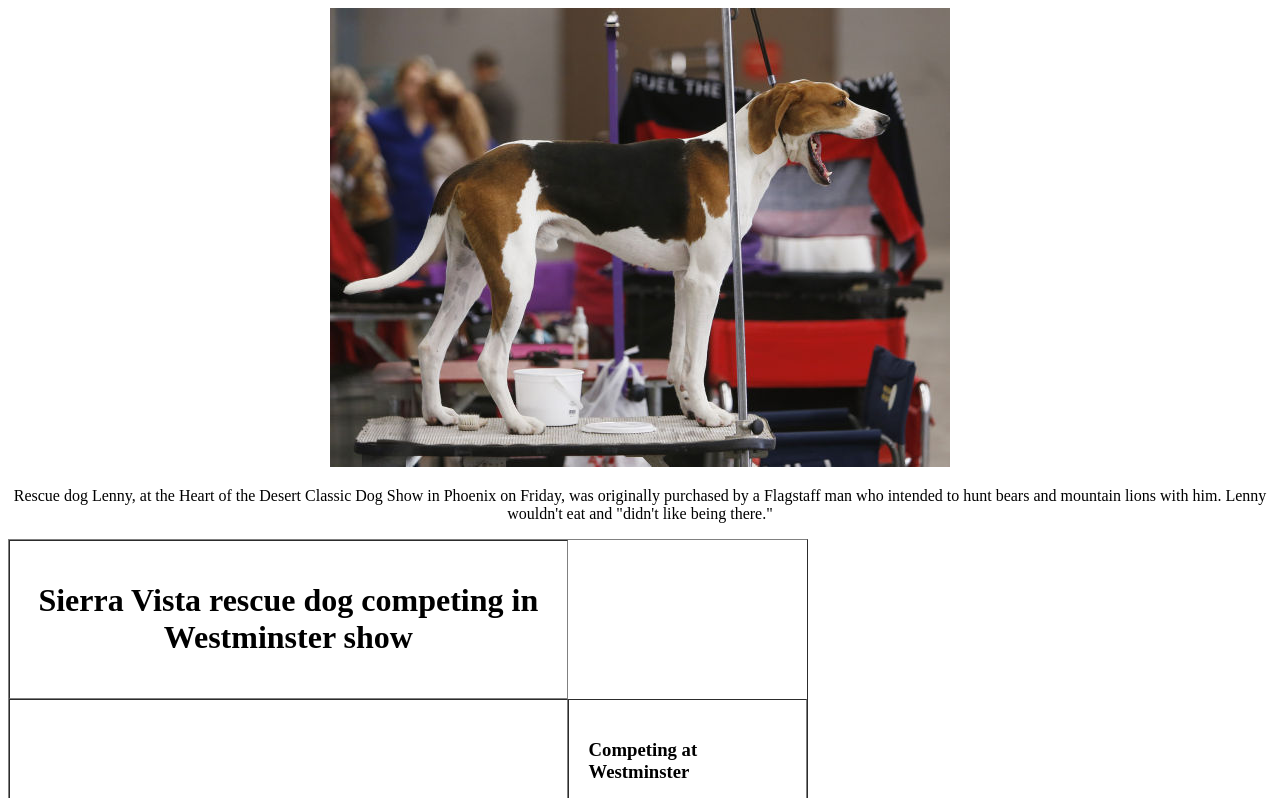
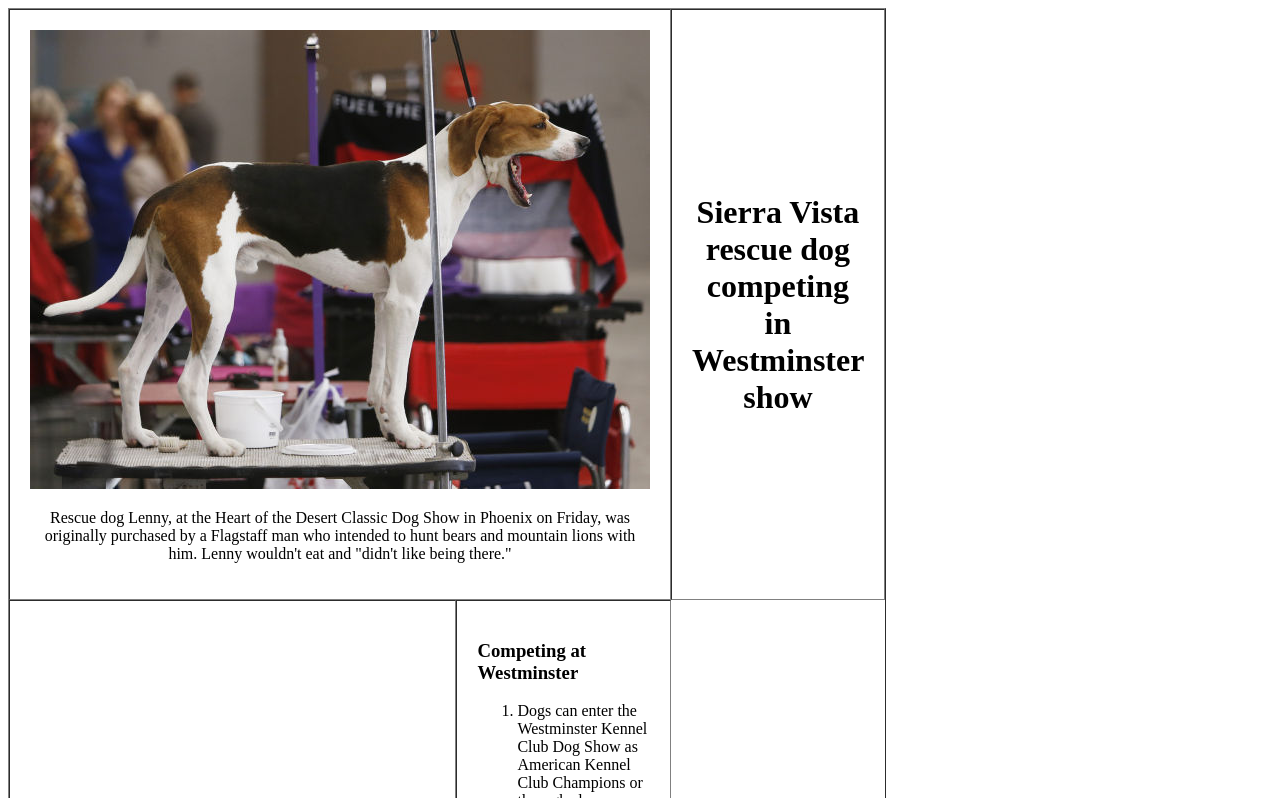
Before and after one commit to gabriellacobian/gabriellacobian.github.io, a plain HTML site: page errors2.html in a window 1280 px wide. Shown: the top 798 px of the page. Drawn offline with Linux system fonts and the light colour scheme.

Commit message:
Update errors2.html

```diff
--- a/errors2.html
+++ b/errors2.html
@@ -6,18 +6,18 @@
   <body>
     <table border="1" cellspacing="0" cellpadding="20" width="800">
 
-
+        <td colspan="2">
           <center>
             <img src="media/lenny.jpg" height="459" width="620">
             <p>Rescue dog Lenny, at the Heart of the Desert Classic Dog Show in Phoenix on Friday, was originally purchased by a Flagstaff man who intended to hunt bears and mountain lions with him. Lenny wouldn't eat and "didn't like being there."</p>
           </center>
-
+        </td>
 
 
         <td colspan="1">
           <h1><center>Sierra Vista rescue dog competing in Westminster show<center</></h1>
         </td>
-
+      </tr>
       <tr>
         <td>
           <h3><em>By Johanna Willett</em></h3>
```
